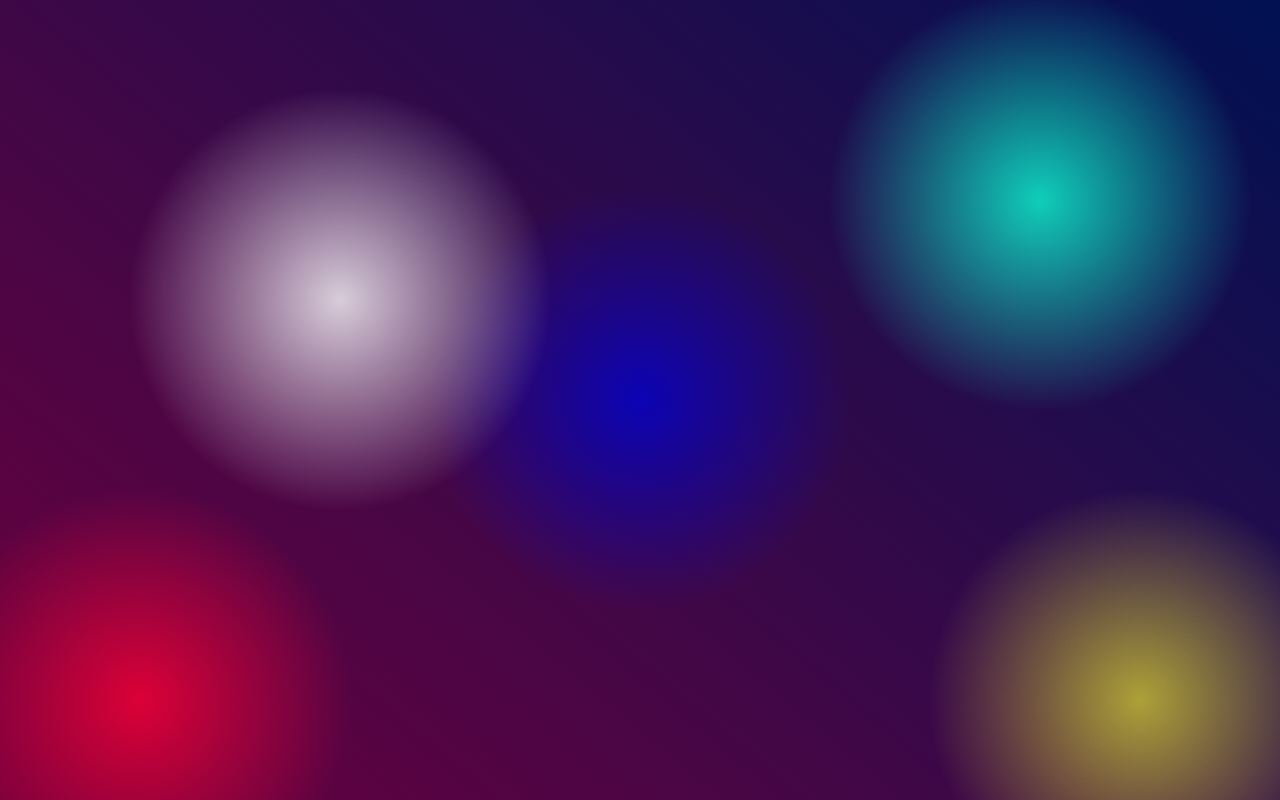
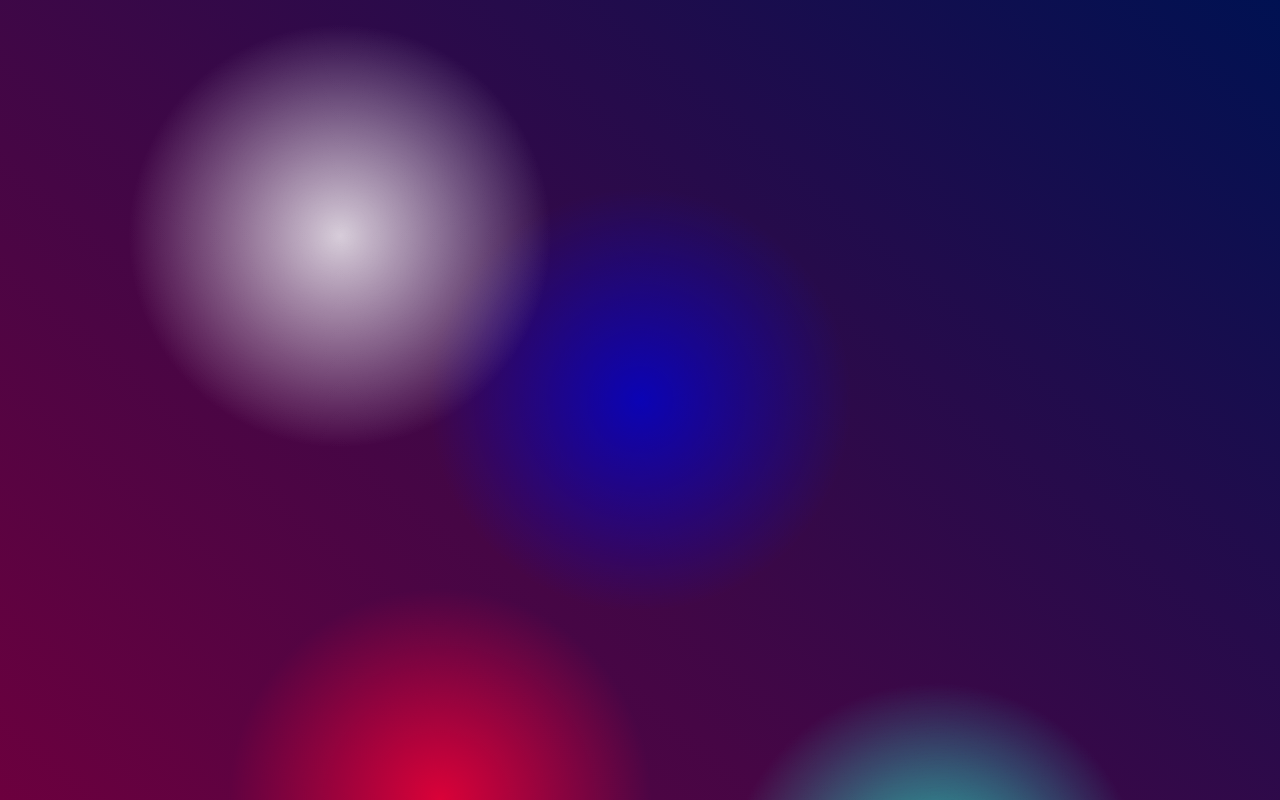
Before and after one commit to AliMousa27/website, a Vue app: page / in a window 1280 px wide. Built offline with nearby package versions, Linux system fonts and the light colour scheme.

Commit message:
moved all circles with keyframes

```diff
--- a/src/components/bubbles.vue
+++ b/src/components/bubbles.vue
@@ -15,6 +15,37 @@ export default {
 </script>
 
 <style scoped>
+@keyframes move_circle_vertical {
+  0% {
+    transform: translateY(50%);
+  }
+  50% {
+    transform: translateY(-50%);
+  }
+  100% {
+    transform: translateY(50%);
+  }
+}
+
+@keyframes move_circle_horizontal {
+  0% {
+    transform: translateY(20%) translateX(50%);
+  }
+  50% {
+    transform: translateY(-20%) translateX(-50%);
+  }
+  100% {
+    transform: translateY(20%) translateX(50%);
+  }
+}
+@keyframes rotate_circle {
+  from {
+    transform: rotate(0deg);
+  }
+  to {
+    transform: rotate(360deg);
+  }
+}
 .background {
   background: linear-gradient(40deg, #6c003e, #001152);
   position: absolute;
@@ -41,6 +72,7 @@ export default {
   top: calc(50% - 80% / 2);
   left: calc(50% - 80% / 2);
   transform-origin: center center;
+  animation: 30s linear infinite move_circle_horizontal reverse;
 }
 
 /*CHANGE COLOR*/
@@ -60,11 +92,12 @@ export default {
   top: calc(50% - 80% / 2 - 100px);
   left: calc(50% - 80% / 2 - 300px);
   transform-origin: center center;
+  animation: 25s linear infinite move_circle_vertical;
 }
 /*CHANGE COLOR*/
 .circle3 {
-  width: 80%;
-  height: 80%;
+  width: calc(80%);
+  height: calc(80%);
 
   background: radial-gradient(
       circle at center,
@@ -75,10 +108,12 @@ export default {
   mix-blend-mode: hard-light;
   position: absolute;
   opacity: 1;
-  top: calc(50% - 80% / 2 + 300px);
-  left: calc(50% - 80% / 2 - 500px);
-  transform-origin: center center;
+  top: calc(50% - 80% / 2);
+  left: calc(50% - 80% / 2 + 200px);
+  transform-origin: calc(50% - 400px);
+  animation: 30s linear infinite rotate_circle;
 }
+
 .circle4 {
   width: 80%;
   height: 80%;
@@ -92,9 +127,10 @@ export default {
   mix-blend-mode: hard-light;
   position: absolute;
   opacity: 1;
-  top: calc(50% - 80% / 2 + 300px);
+  top: calc(50% - 80% / 2 + 100px);
   left: calc(50% - 80% / 2 + 500px);
-  transform-origin: center center;
+  transform-origin: calc(50% + 400px);
+  animation: 20s ease infinite rotate_circle;
 }
 
 .circle5 {
@@ -110,8 +146,9 @@ export default {
   mix-blend-mode: hard-light;
   position: absolute;
   opacity: 1;
-  top: calc(50% - 80% / 2 - 200px);
+  top: calc(50% - 80% / 2 - 150px);
   left: calc(50% - 80% / 2 + 400px);
-  transform-origin: center center;
+  transform-origin: calc(50% - 800px) calc(50% + 200px);
+  animation: 25s ease-in infinite rotate_circle;
 }
 </style>
```
